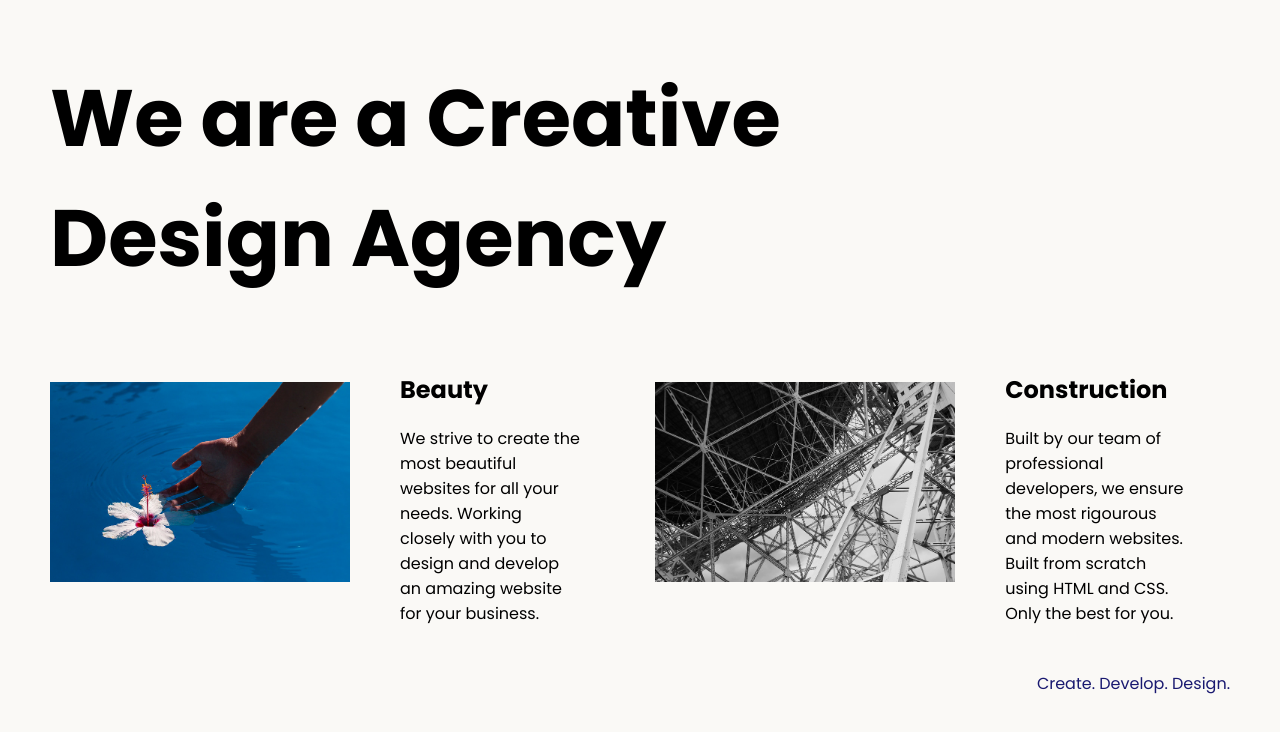
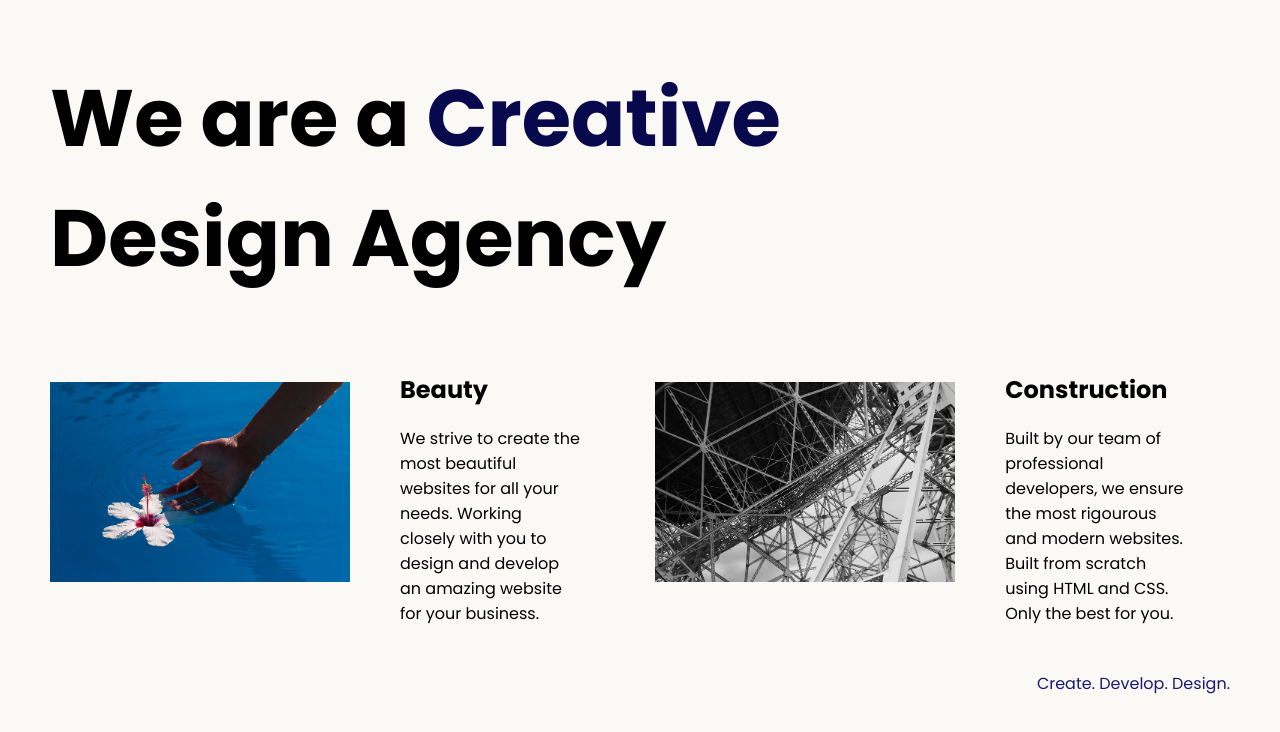
Before and after one commit to hparihar-ai/first-website, a plain HTML site: page index.html in a window 1280 px wide. Shown: the part 98-830 px from the top of the page. Drawn offline with Linux system fonts and the light colour scheme.

Commit message:
Update heading to highlight 'Creative' in design agency

```diff
--- a/index.html
+++ b/index.html
@@ -14,7 +14,7 @@
 <body>
   <div class="main">
     <img class="logo" src="logo.png" alt="logo">
-    <h1>We are a Creative Design Agency</h1>
+    <h1>We are a<span> Creative</span> Design Agency</h1>
     <div class="left card"><img class="tile-image" src="beautiful.jpg" alt="hand and flower in water">
       <h2 class="card-title">Beauty</h2>
       <p class="card-text">We strive to create the most beautiful websites for all your needs. Working closely with you
```
